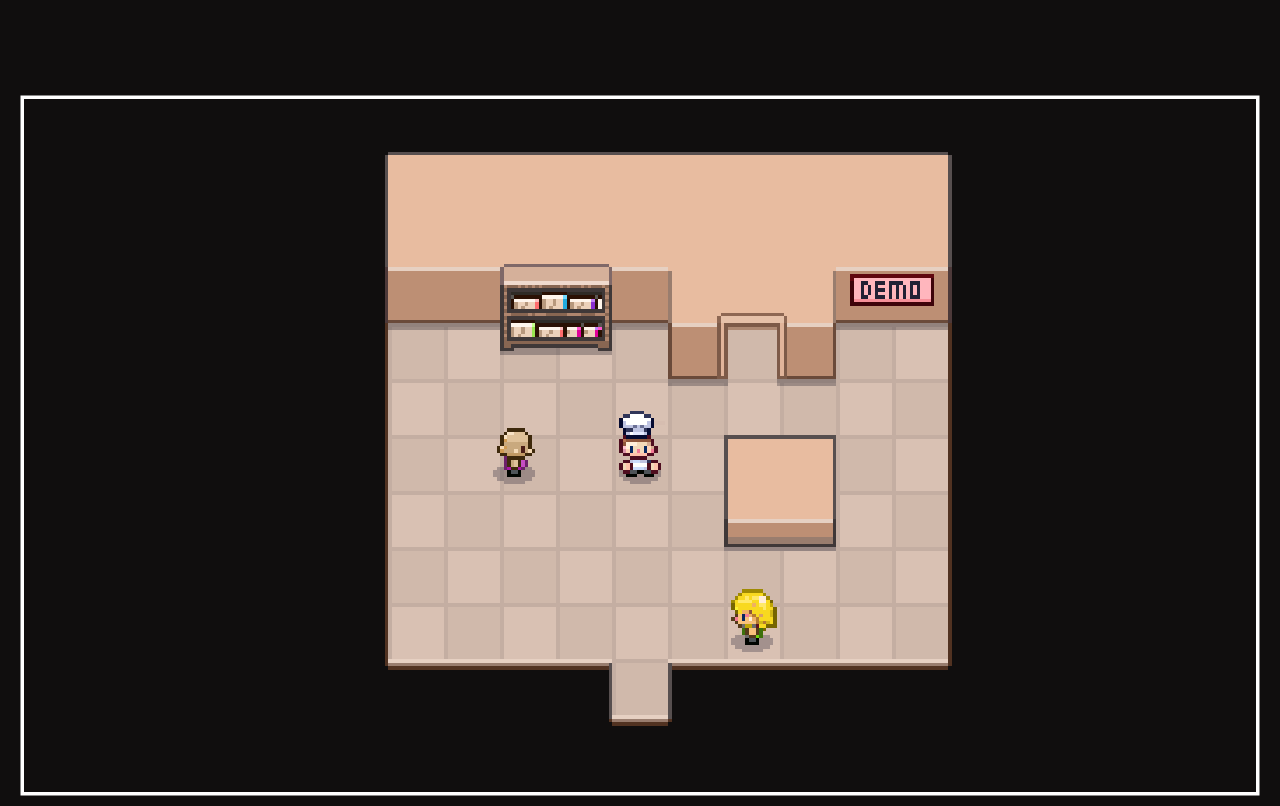
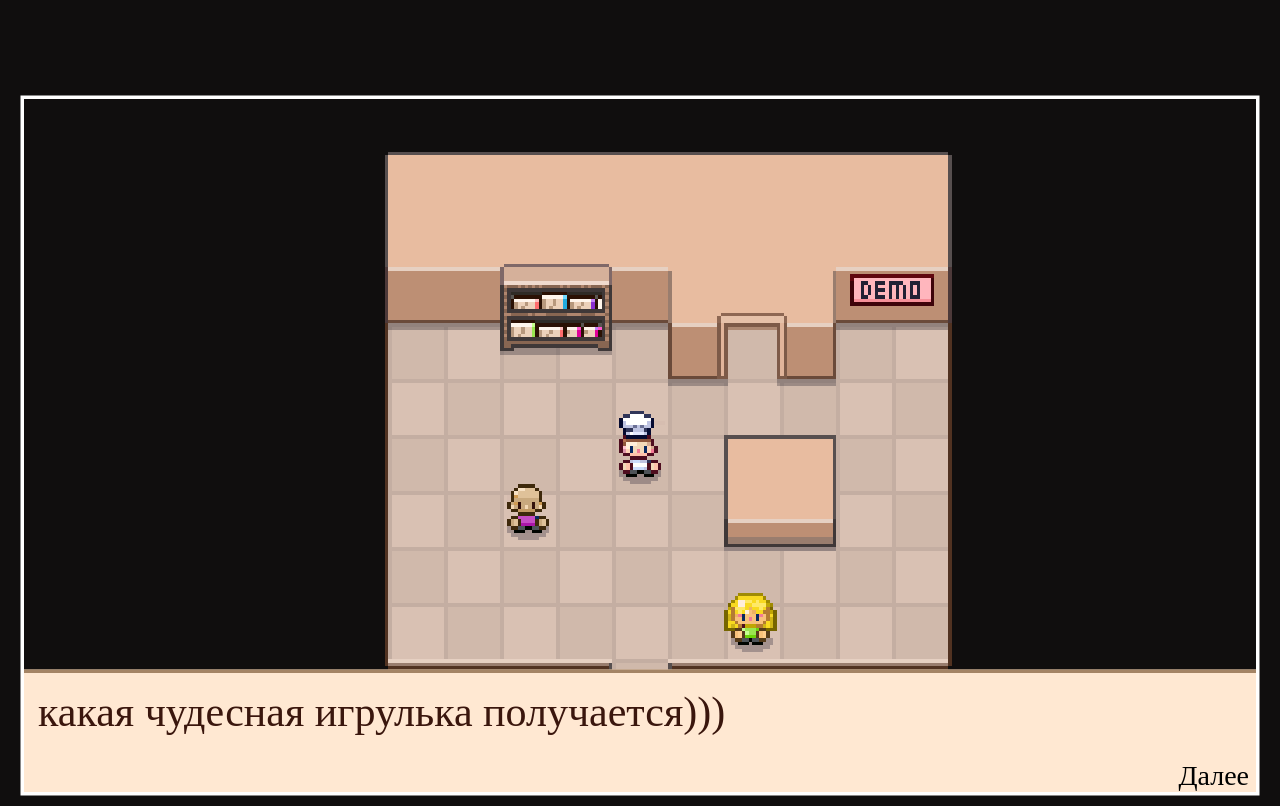
Before and after one commit to lienusowl/game, a website: page index.html in a window 1280 px wide. Drawn offline with Linux system fonts and the light colour scheme.

Commit message:
init commit
- возможность добавлять тексты для катсцен

```diff
--- a/GameObject.js
+++ b/GameObject.js
@@ -4,50 +4,56 @@ class GameObject {
         this.isMounted = false;
         this.x = config.x || 0;
         this.y = config.y || 0;
-        this.direction = config.direction || 'down';
+        this.direction = config.direction || "down";
         this.sprite = new Sprite({
             gameObject: this,
-            src: config.src || '/images/characters/people/hero.png',
+            src: config.src || "/images/characters/people/hero.png",
         });
-
 
         this.behaviorLoop = config.behaviorLoop || [];
         this.behaviorLoopIndex = 0;
 
+        this.talking = config.talking || [];
+
     }
 
-    mount (map) {
-        console.log('mounting')
+    mount(map) {
+        console.log("mounting!")
         this.isMounted = true;
         map.addWall(this.x, this.y);
 
+        // Если у нас есть поведение, начать после небольшой задержки
         setTimeout(() => {
             this.doBehaviorEvent(map);
-        }, 10);
+        }, 10)
     }
 
-    update () {
-
+    update() {
     }
 
-    async doBehaviorEvent (map) {
+    async doBehaviorEvent(map) {
 
-        if (map.isCutscenePlaying || this.behaviorLoop.length === 0) {
+        // Ничего не делать, если есть более важная катсцена или у меня нет конфигурации, чтобы что-то делать.
+        if (map.isCutscenePlaying || this.behaviorLoop.length === 0 || this.isStanding) {
             return;
         }
 
+        // Настройка нашего события с соответствующей информацией
         let eventConfig = this.behaviorLoop[this.behaviorLoopIndex];
         eventConfig.who = this.id;
 
+        // Создаем экземпляр события из нашей следующей конфигурации события
         const eventHandler = new OverworldEvent({ map, event: eventConfig });
         await eventHandler.init();
 
-        // запускаем следующее событие
+        // Установка следующего события для запуска
         this.behaviorLoopIndex += 1;
         if (this.behaviorLoopIndex === this.behaviorLoop.length) {
             this.behaviorLoopIndex = 0;
         }
 
+        // запускаем по новой
         await this.doBehaviorEvent(map);
     }
+
 }
--- a/Overworld.js
+++ b/Overworld.js
@@ -53,6 +53,33 @@ class Overworld {
 
         this.startGameLoop();
 
+        this.map.startCutscene([
+            { type: 'textMessage', text: 'какая чудесная игрулька получается)))'},
+            { who: 'npcB', type: 'walk', direction: 'up' },
+            { who: 'npcB', type: 'walk', direction: 'up' },
+            { who: 'npcB', type: 'walk', direction: 'right' },
+            { who: 'npcB', type: 'walk', direction: 'right' },
+            { who: 'npcB', type: 'walk', direction: 'right' },
+            { who: 'npcB', type: 'walk', direction: 'right' },
+            { who: 'npcB', type: 'walk', direction: 'up' },
+            { who: 'npcB', type: 'walk', direction: 'up' },
+            { who: 'npcB', type: 'walk', direction: 'up' },
+            { who: 'npcB', type: 'walk', direction: 'down' },
+            { who: 'npcB', type: 'walk', direction: 'down' },
+            { who: 'npcB', type: 'walk', direction: 'down' },
+            { who: 'npcB', type: 'walk', direction: 'left' },
+            { who: 'npcB', type: 'walk', direction: 'left' },
+            { who: 'npcB', type: 'walk', direction: 'left' },
+            { who: 'npcB', type: 'walk', direction: 'left' },
+            { who: 'npcB', type: 'walk', direction: 'down' },
+
+            { who: 'hero', type: 'walk', direction: 'down' },
+            { who: 'hero', type: 'walk', direction: 'down' },
+            { who: 'npcA', type: 'walk', direction: 'left' },
+            { who: 'npcA', type: 'walk', direction: 'left' },
+            { who: 'npcA', type: 'stand', direction: 'up', time: 800 },
+        ]);
+
 
     }
 }
--- a/OverworldEvent.js
+++ b/OverworldEvent.js
@@ -1,38 +1,40 @@
 class OverworldEvent {
-    constructor({map, event}) {
+    constructor({ map, event}) {
         this.map = map;
         this.event = event;
     }
 
-    stand (resolve) {
-        const who = this.map.gameObjects[this.event.who];
+    stand(resolve) {
+        const who = this.map.gameObjects[ this.event.who ];
         who.startBehavior({
             map: this.map
         }, {
             type: "stand",
             direction: this.event.direction,
-            time: this.event.time,
+            time: this.event.time
         })
 
-        // const completeHandler = e => {
-        //     if (e.detail.whoId === this.event.who) {
-        //         document.removeEventListener("PersonWalkingComplete", completeHandler);
-        //         resolve();
-        //     }
-        // }
-        // document.addEventListener("PersonWalkingComplete", completeHandler)
+        // Настройка обработчика для завершения, когда нужный персонаж закончит ходьбу, а затем резолвим событие
+        const completeHandler = e => {
+            if (e.detail.whoId === this.event.who) {
+                document.removeEventListener("PersonStandComplete", completeHandler);
+                resolve();
+            }
+        }
+        document.addEventListener("PersonStandComplete", completeHandler)
     }
 
-    walk (resolve) {
-        const who = this.map.gameObjects[this.event.who];
+    walk(resolve) {
+        const who = this.map.gameObjects[ this.event.who ];
         who.startBehavior({
             map: this.map
         }, {
             type: "walk",
             direction: this.event.direction,
-            retry: true,
+            retry: true
         })
 
+        // Настройка обработчика для завершения, когда нужный персонаж закончит ходьбу, а затем резолвим событие
         const completeHandler = e => {
             if (e.detail.whoId === this.event.who) {
                 document.removeEventListener("PersonWalkingComplete", completeHandler);
@@ -43,9 +45,29 @@ class OverworldEvent {
 
     }
 
-    init () {
+    textMessage(resolve) {
+
+        if (this.event.faceHero) {
+            const obj = this.map.gameObjects[this.event.faceHero];
+            obj.direction = utils.oppositeDirection(this.map.gameObjects["hero"].direction);
+        }
+
+        const message = new TextMessage({
+            text: this.event.text,
+            onComplete: () => resolve()
+        })
+        message.init( document.querySelector(".game-container") )
+    }
+
+    changeMap(resolve) {
+        this.map.overworld.startMap( window.OverworldMaps[this.event.map] );
+        resolve();
+    }
+
+    init() {
         return new Promise(resolve => {
             this[this.event.type](resolve);
-        })
+        });
     }
+
 }
--- a/OverworldMap.js
+++ b/OverworldMap.js
@@ -45,6 +45,25 @@ class OverworldMap {
         });
     }
 
+    async startCutscene (events) {
+        this.isCutscenePlaying = true;
+
+        // цикл событий синхронизации каждого из них
+        for (let i = 0; i < events.length; i++) {
+            const eventHandler = new OverworldEvent({
+                map: this,
+                event: events[i],
+            });
+            await eventHandler.init();
+        }
+
+        this.isCutscenePlaying = false;
+
+        // после сценок хочу чтоб персонажи уже делали, что им надо по жизни
+
+        Object.values(this.gameObjects).forEach(object => object.doBehaviorEvent(this));
+    }
+
     addWall (x,y) {
         this.walls[`${x},${y}`] = true;
     }
@@ -58,6 +77,8 @@ class OverworldMap {
         const {x,y} = utils.nextPosition(wasX, wasY, direction);
         this.addWall(x,y);
     }
+
+
 }
 
 window.OverworldMaps = {
@@ -88,7 +109,7 @@ window.OverworldMaps = {
                 src: "/images/characters/people/npc2.png",
                 behaviorLoop: [
                     { type: 'walk', direction: 'left', },
-                    // { type: 'stand', direction: 'up', time: 800, },
+                    { type: 'stand', direction: 'up', time: 800, },
                     { type: 'walk', direction: 'up', },
                     { type: 'walk', direction: 'right', },
                     { type: 'walk', direction: 'down', },
--- a/Person.js
+++ b/Person.js
@@ -1,79 +1,85 @@
-class Person extends GameObject{
+class Person extends GameObject {
     constructor(config) {
         super(config);
         this.movingProgressRemaining = 0;
+        this.isStanding = false;
 
         this.isPlayerControlled = config.isPlayerControlled || false;
 
         this.directionUpdate = {
-            'up': ['y', -1],
-            'down': ['y', 1],
-            'left': ['x', -1],
-            'right': ['x', 1],
+            "up": ["y", -1],
+            "down": ["y", 1],
+            "left": ["x", -1],
+            "right": ["x", 1],
         }
     }
 
-    update (state) {
+    update(state) {
         if (this.movingProgressRemaining > 0) {
             this.updatePosition();
         } else {
-            // тык по клаве
-            if (this.isPlayerControlled && state.arrow) {
+            if (!state.map.isCutscenePlaying && this.isPlayerControlled && state.arrow) {
                 this.startBehavior(state, {
-                    type: 'walk',
-                    direction: state.arrow,
-                });
+                    type: "walk",
+                    direction: state.arrow
+                })
             }
             this.updateSprite(state);
         }
     }
 
-    startBehavior (state, behavior) {
+    startBehavior(state, behavior) {
         // задаем направление персонажа для любого свободного пути
         this.direction = behavior.direction;
-        // остановимся если нельзя пройти
-        if (behavior.type === 'walk') {
+
+        if (behavior.type === "walk") {
+            // остановимся если нельзя пройти
             if (state.map.isSpaceTaken(this.x, this.y, this.direction)) {
 
                 behavior.retry && setTimeout(() => {
-                    this.startBehavior(state, behavior);
+                    this.startBehavior(state, behavior)
                 }, 10);
 
                 return;
             }
+
             // можно идти
             state.map.moveWall(this.x, this.y, this.direction);
             this.movingProgressRemaining = 16;
             this.updateSprite(state);
         }
 
-        if (behavior.type === 'stand') {
+        if (behavior.type === "stand") {
+            this.isStanding = true;
             setTimeout(() => {
-                utils.emitEvent('PersonStandComplete', {
-                    whoId:this.id,
-                });
-            }, behavior.time);
+                utils.emitEvent("PersonStandComplete", {
+                    whoId: this.id
+                })
+                this.isStanding = false;
+            }, behavior.time)
         }
+
     }
 
-    updatePosition () {
+    updatePosition() {
         const [property, change] = this.directionUpdate[this.direction];
         this[property] += change;
         this.movingProgressRemaining -= 1;
 
         if (this.movingProgressRemaining === 0) {
-            // закончили ходить
-            utils.emitEvent('PersonWalkingComplete', {
-                whoId: this.id,
+            //закончили ходить
+            utils.emitEvent("PersonWalkingComplete", {
+                whoId: this.id
             })
         }
     }
 
-    updateSprite (state) {
+    updateSprite() {
         if (this.movingProgressRemaining > 0) {
-            this.sprite.setAnimation('walk-' + this.direction);
+            this.sprite.setAnimation("walk-"+this.direction);
             return;
         }
-        this.sprite.setAnimation('idle-' + this.direction);
+        this.sprite.setAnimation("idle-"+this.direction);
     }
+
 }
--- /dev/null
+++ b/TextMessage.js
@@ -0,0 +1,32 @@
+class TextMessage {
+    constructor({ text, onComplete }) {
+        this.text = text;
+        this.onComplete = onComplete;
+        this.element = null;
+    }
+
+    createElement () {
+        // создадим элемент
+        this.element = document.createElement('div');
+        this.element.classList.add('text-message');
+
+        this.element.innerHTML = (`
+            <p class='text-message__text'>${this.text}</p>
+            <button class='text-message__button'>Далее</button>
+        `);
+
+        this.element.querySelector('button').addEventListener('click', () => {
+            this.done();
+        })
+    }
+
+    done () {
+        this.element.remove();
+        this.onComplete();
+    }
+
+    init (container) {
+        this.createElement();
+        container.appendChild(this.element)
+    }
+}
--- /dev/null
+++ b/css/text-messages.css
@@ -0,0 +1,31 @@
+.text-message {
+    position: absolute;
+    left: 0;
+    right: 0;
+    bottom: 0;
+    height: 35px;
+    padding: 4px;
+
+    background: var(--menu-background);
+    border-top: 1px solid var(--menu-border-color);
+    color: var(--menu-font-color);
+}
+
+.text-message__text {
+    margin: 0;
+    font-size: 12px;
+}
+
+.text-message__button {
+    margin: 0;
+    padding: 0;
+    font-size: 8px;
+    appearance: none;
+    background: none;
+    border: none;
+    font-family: inherit;
+    cursor: pointer;
+    position: absolute;
+    right: 2px;
+    bottom: 0;
+}
```
Also changed, not shown: css/global.css (renamed from css/style.css, +11 -0 lines), index.html (+12 -12 lines).
